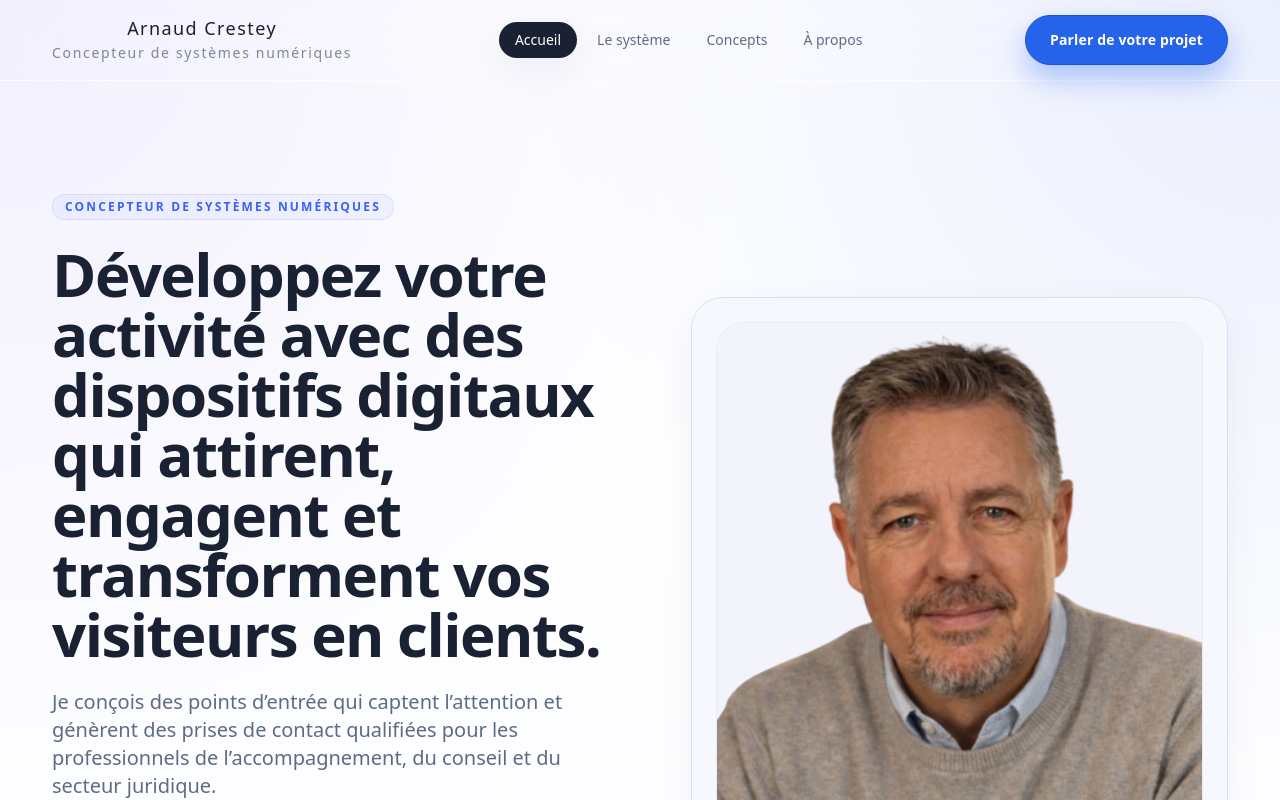
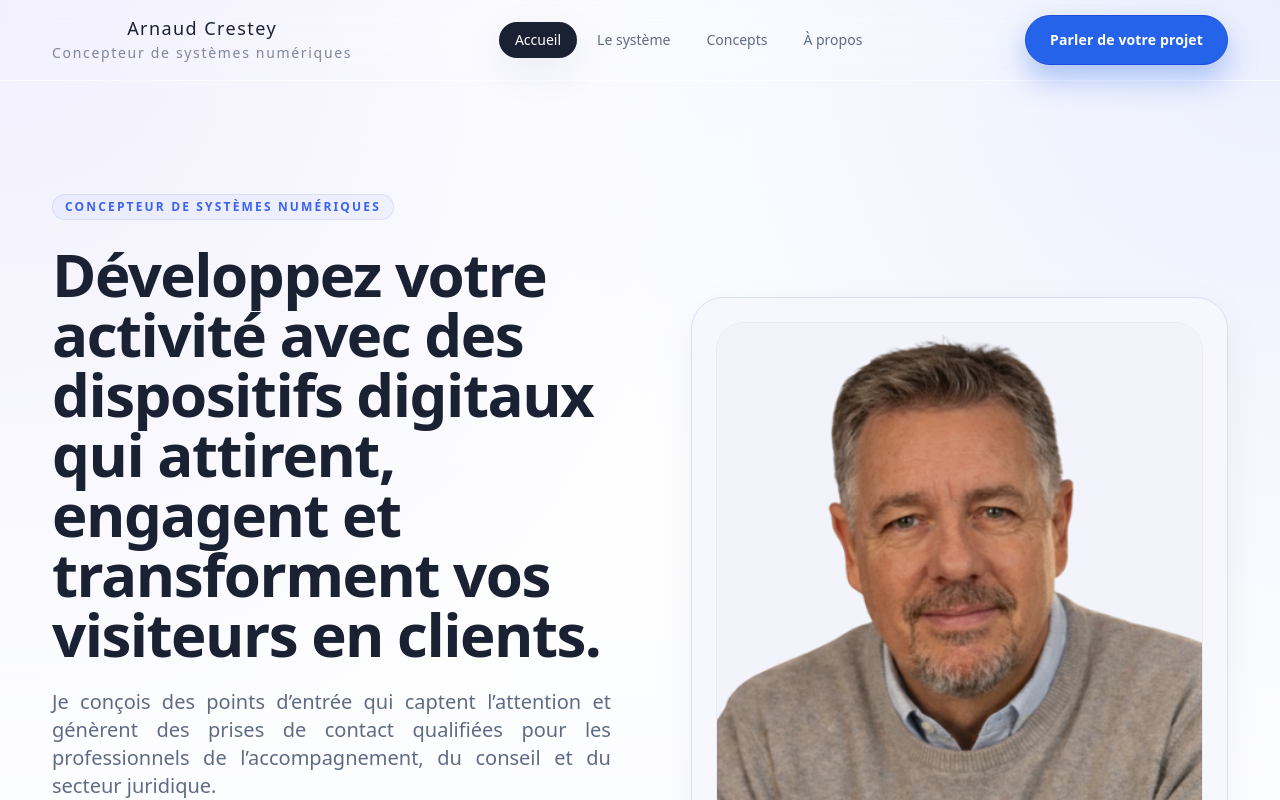
Before and after one commit to arnaudcrestey/portail-site-vitrine, a Next.js app: page / in a window 1280 px wide. Shown: the top 800 px of the page. Built offline with nearby package versions, Linux system fonts and the light colour scheme.

Commit message:
Update hero.tsx

```diff
--- a/components/hero.tsx
+++ b/components/hero.tsx
@@ -13,7 +13,7 @@ export function HomeHero() {
             transforment vos visiteurs en clients.
           </h1>
 
-         <p className="mt-6 max-w-xl text-base leading-7 text-slate sm:max-w-2xl sm:text-lg sm:leading-8 lg:text-xl">
+       <p className="mt-6 max-w-xl text-base leading-7 text-slate text-justify sm:max-w-2xl sm:text-lg sm:leading-8 lg:text-xl">
   Je conçois des points d’entrée qui captent l’attention et génèrent des prises de contact qualifiées pour les professionnels de l’accompagnement, du conseil et du secteur juridique.
 </p>
 
```
